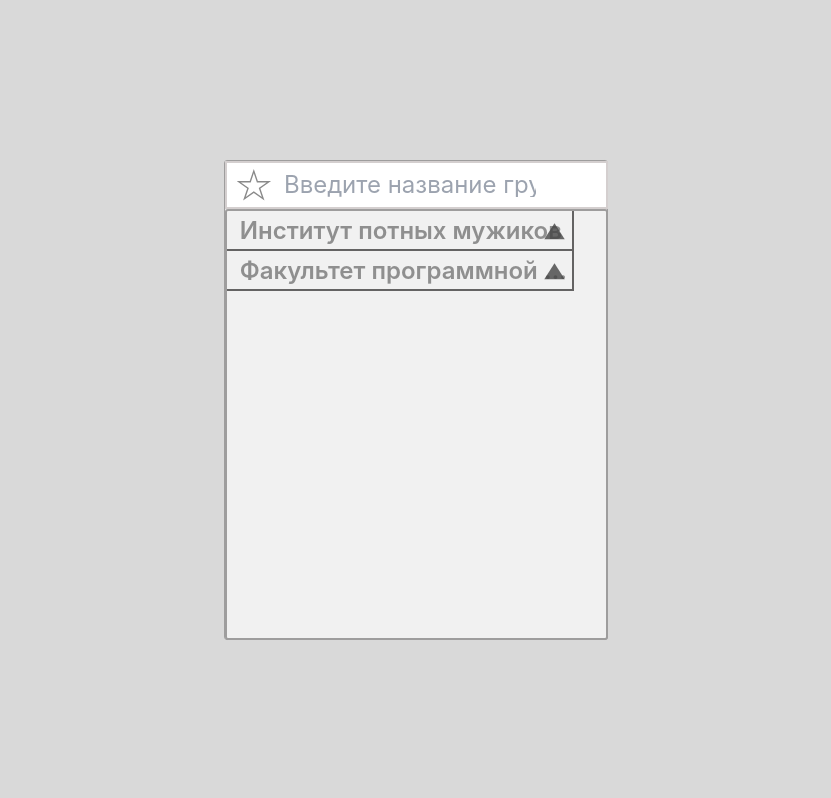
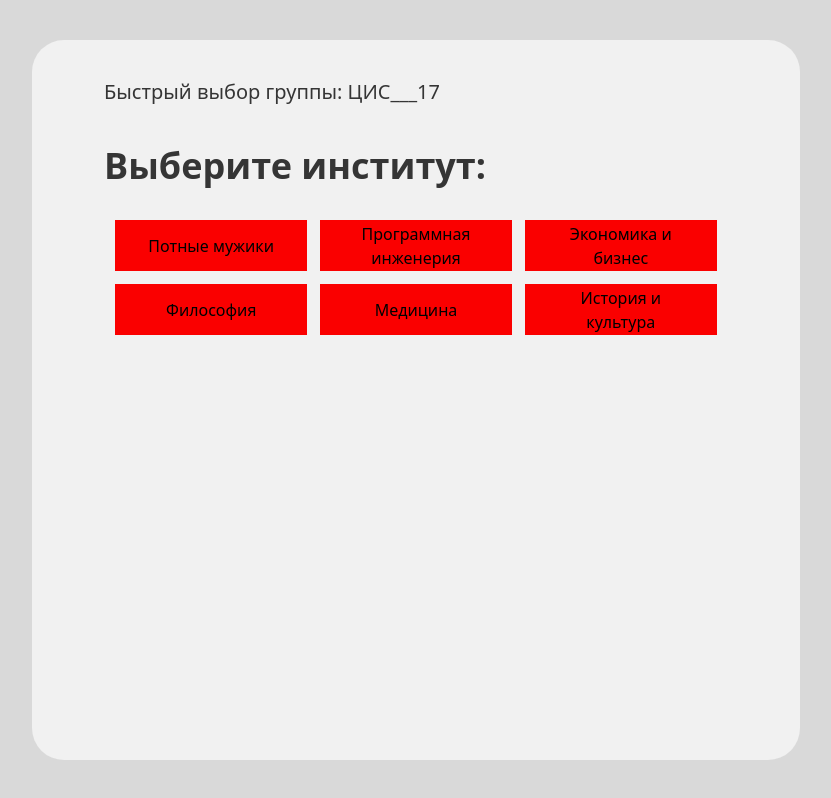
Before and after one commit to ystuler/frontend, a Vue app: page /group in a window 1280 px wide. Shown: the whole page, without its empty margins (224-1055 px from the left). Built offline with nearby package versions, Linux system fonts and the light colour scheme.

Commit message:
feat(group): rework

```diff
--- /dev/null
+++ b/src/components/Group/GroupMenuComponent.vue
@@ -0,0 +1,88 @@
+<script setup lang="ts">
+import {ref} from "vue";
+import {useGroupStore} from "../../stores/group.store.ts";
+
+const groupStore = useGroupStore();
+
+const fastChoiceGroup = ref("Быстрый выбор группы:");
+const choiceFac = ref("Выберите институт:");
+
+
+</script>
+
+<template>
+  <div class="background">
+    <div class="menu">
+      <div class="fast-group">{{ fastChoiceGroup }} ЦИС___17</div>
+      <div class="choise-fac-text">{{ choiceFac }}</div>
+      <ul class="grid-container">
+        <li v-for="group in groupStore.groups"
+            :key="group.id">
+          <div class="item-faculty">{{ group.faculty }}</div>
+
+        </li>
+      </ul>
+    </div>
+  </div>
+</template>
+
+<style scoped>
+.grid-container {
+  padding-top: 4vh;
+
+  display: grid;
+  grid-template-columns: repeat(3, 15vw);
+  grid-gap: 1vw;
+  justify-content: center;
+
+}
+
+.item-faculty {
+  background-color: #fa0000;
+  padding: 2vw;
+  text-align: center;
+  height: 3vw;
+  display: flex;
+  justify-content: center;
+  align-items: center;
+}
+
+.background {
+  display: grid;
+  height: 100vh;
+  background-color: #D9D9D9;
+  place-items: center;
+}
+
+.fast-group {
+  padding-top: 5vh;
+  color: rgb(53, 53, 53);
+  font-size: 20px;
+  font-weight: 400;
+  line-height: 24px;
+
+}
+
+.choise-fac-text {
+  padding-top: 5vh;
+
+  color: rgb(53, 53, 53);
+  font-size: 36px;
+  font-weight: 700;
+  line-height: 44px;
+}
+
+.menu {
+  width: 60vw;
+  height: 90vh;
+  border-radius: 32px;
+  position: relative;
+  background: rgb(241, 241, 241);
+}
+
+.menu > * {
+  padding-left: 72px;
+  padding-right: 72px;
+
+}
+</style>
--- a/src/components/Group/SelectionComponent.vue
+++ b/src/components/Group/SelectionComponent.vue
@@ -216,7 +216,7 @@ const toggleFavoriteGroup = (groupNameId: number) => {
   font-size: 20px;
   font-weight: 500;
   line-height: 29px;
-  letter-spacing: 0px;
+  letter-spacing: 0px; position: absolute;
   text-align: left;
 }
 
--- a/src/stores/group.store.ts
+++ b/src/stores/group.store.ts
@@ -10,7 +10,7 @@ export interface Group {
 interface Direction {
     id: number;
     nameGroup: string;
-    list: GroupName[];
+    list: GroupName[]
 }
 
 interface GroupName {
--- a/src/stores/mock/groups.json
+++ b/src/stores/mock/groups.json
@@ -1,7 +1,7 @@
 [
   {
     "id": 1,
-    "faculty": "Институт потных мужиков",
+    "faculty": "Потные мужики",
     "direction": [
       {
         "nameGroup": "ЦИС",
@@ -71,7 +71,7 @@
   },
   {
     "id": 2,
-    "faculty": "Факультет программной инженерии",
+    "faculty": "Программная инженерия",
     "direction": [
       {
         "nameGroup": "ПОИТ",
@@ -102,5 +102,141 @@
         ]
       }
     ]
-  }
+  },
+  {
+    "id": 3,
+    "faculty": "Экономика и бизнес",
+    "direction": [
+      {
+        "nameGroup": "Финансы и кредит",
+        "id": 5,
+        "list": [
+          {
+            "name": "ФиК-10",
+            "id": 18
+          },
+          {
+            "name": "ФиК-11",
+            "id": 19
+          }
+        ]
+      },
+      {
+        "nameGroup": "Менеджмент",
+        "id": 6,
+        "list": [
+          {
+            "name": "Менеджмент-10",
+            "id": 20
+          },
+          {
+            "name": "Менеджмент-11",
+            "id": 21
+          }
+        ]
+      }
+    ]
+  },
+  {
+    "id": 4,
+    "faculty": "Философия",
+    "direction": [
+      {
+        "nameGroup": "Философия",
+        "id": 7,
+        "list": [
+          {
+            "name": "Фил-10",
+            "id": 22
+          },
+          {
+            "name": "Фил-11",
+            "id": 23
+          }
+        ]
+      },
+      {
+        "nameGroup": "Логика",
+        "id": 8,
+        "list": [
+          {
+            "name": "Лог-10",
+            "id": 24
+          },
+          {
+            "name": "Лог-11",
+            "id": 25
+          }
+        ]
+      }
+    ]
+  },
+    {
+      "id": 5,
+      "faculty": "Медицина",
+      "direction": [
+        {
+          "nameGroup": "Общая медицина",
+          "id": 9,
+          "list": [
+            {
+              "name": "ОМ-10",
+              "id": 26
+            },
+            {
+              "name": "ОМ-11",
+              "id": 27
+            }
+          ]
+        },
+        {
+          "nameGroup": "Педиатрия",
+          "id": 10,
+          "list": [
+            {
+              "name": "Пед-10",
+              "id": 28
+            },
+            {
+              "name": "Пед-11",
+              "id": 29
+            }
+          ]
+        }
+      ]
+    },
+    {
+      "id": 6,
+      "faculty": "История и культура",
+      "direction": [
+        {
+          "nameGroup": "История",
+          "id": 11,
+          "list": [
+            {
+              "name": "Ист-10",
+              "id": 30
+            },
+            {
+              "name": "Ист-11",
+              "id": 31
+            }
+          ]
+        },
+        {
+          "nameGroup": "Культурология",
+          "id": 12,
+          "list": [
+            {
+              "name": "Культ-10",
+              "id": 32
+            },
+            {
+              "name": "Культ-11",
+              "id": 33
+            }
+          ]
+        }
+      ]
+    }
 ]
--- a/src/views/GroupSelectionView.vue
+++ b/src/views/GroupSelectionView.vue
@@ -1,15 +1,15 @@
 <script lang="ts">
-import SelectionComponent from "../components/Group/SelectionComponent.vue";
 import { defineComponent } from 'vue'
+import GroupMenuComponent from "../components/Group/GroupMenuComponent.vue";
 export default defineComponent({
   components: {
-    SelectionComponent
+    GroupMenuComponent
   }
 })
 </script>
 
 <template>
-  <div><SelectionComponent /></div>
+  <div><GroupMenuComponent /></div>
 </template>
 
 <style scoped></style>
```
